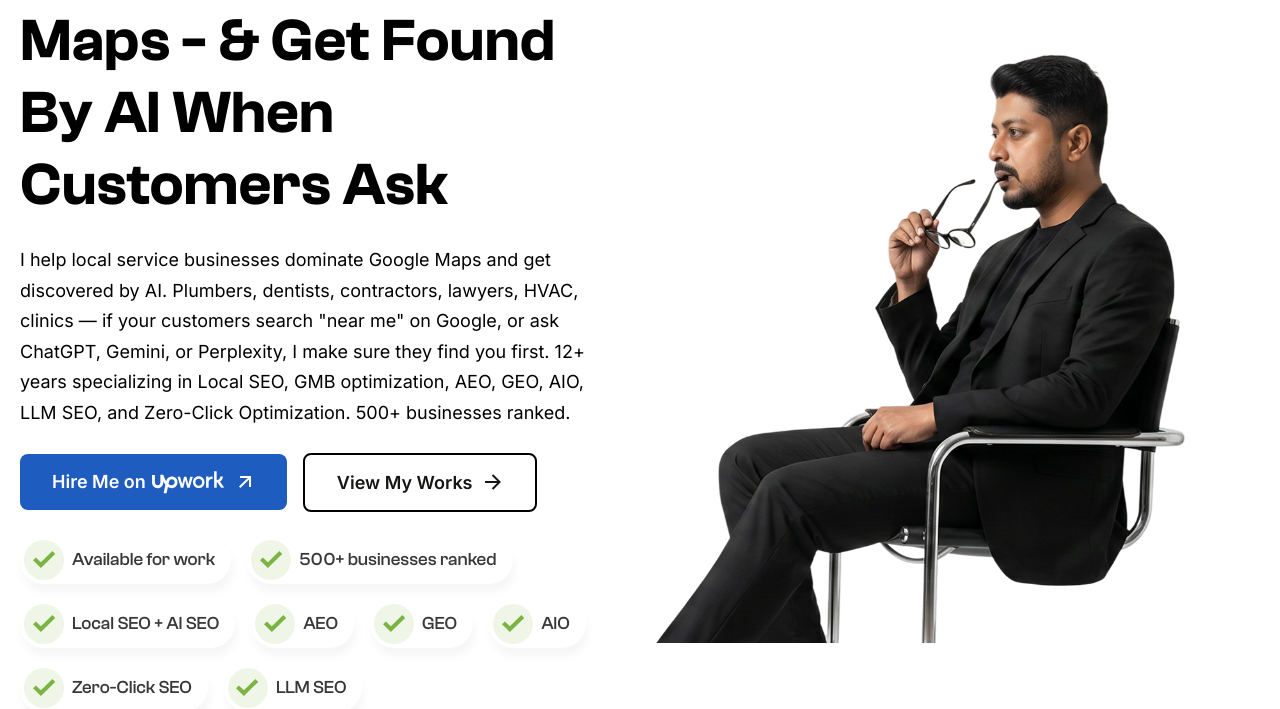
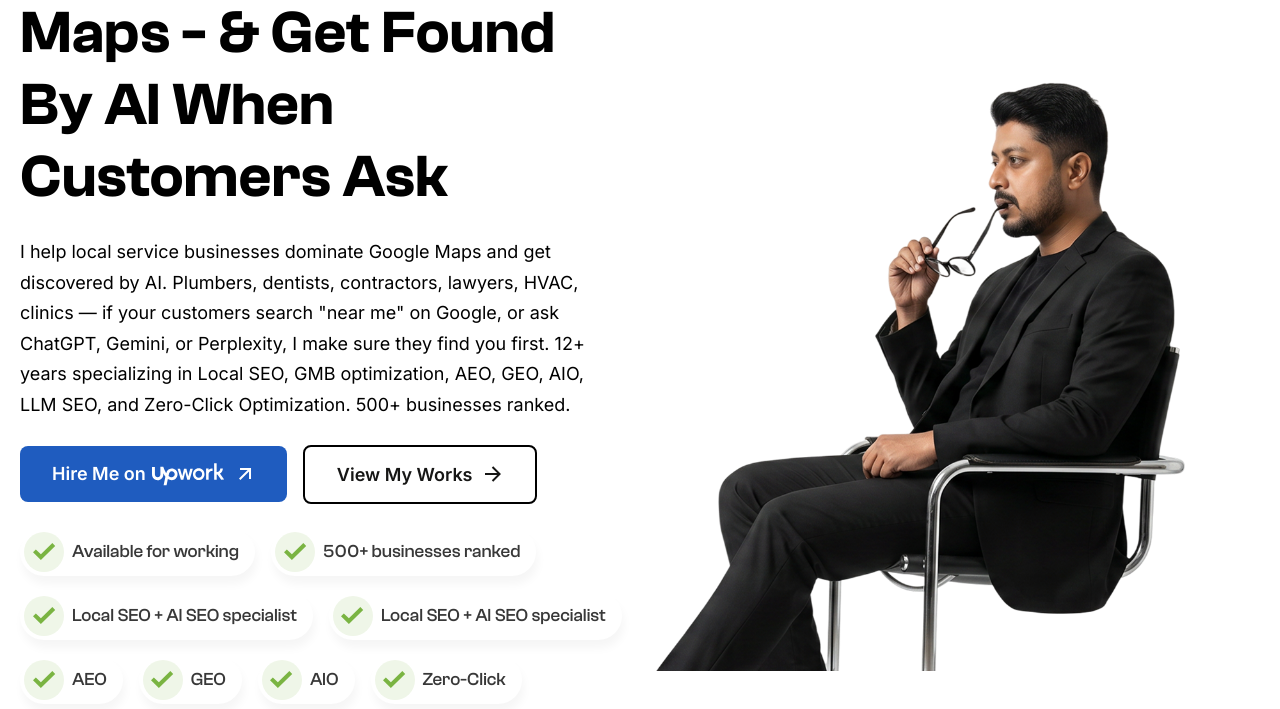
Before and after one commit to alnoman30/ruhulamin, a website built with Vite: page index.html in a window 1280 px wide. Shown: the part 243-952 px from the top of the page. Built offline with nearby package versions, Linux system fonts and the light colour scheme.

Commit message:
first commit

```diff
--- a/index.html
+++ b/index.html
@@ -171,7 +171,7 @@
                                     class="w-5 sm:w-6 lg:w-auto" />
                             </span>
 
-                            <span class="block mt-2">
+                            <span class="">
                                 Maps - & Get Found By AI When Customers Ask
                             </span>
                         </h1>
@@ -258,10 +258,9 @@
                                         class="w-4 h-4 sm:w-auto sm:h-auto" />
                                 </span>
                                 <span class="text-sm sm:text-lg font-medium leading-[150%] text-dark2">
-                                    Available for work
+                                    Available for working
                                 </span>
                             </li>
-
                             <li
                                 class="flex items-center gap-2 bg-white rounded-full pl-1 pr-4 py-1 shadow-[2px_8px_10px_0_rgba(0,0,0,0.04)]">
                                 <span
@@ -273,7 +272,6 @@
                                     500+ businesses ranked
                                 </span>
                             </li>
-
                             <li
                                 class="flex items-center gap-2 bg-white rounded-full pl-1 pr-4 py-1 shadow-[2px_8px_10px_0_rgba(0,0,0,0.04)]">
                                 <span
@@ -282,10 +280,20 @@
                                         class="w-4 h-4 sm:w-auto sm:h-auto" />
                                 </span>
                                 <span class="text-sm sm:text-lg font-medium leading-[150%] text-dark2">
-                                    Local SEO + AI SEO
+                                    Local SEO + AI SEO specialist
                                 </span>
                             </li>
-
+                            <li
+                                class="flex items-center gap-2 bg-white rounded-full pl-1 pr-4 py-1 shadow-[2px_8px_10px_0_rgba(0,0,0,0.04)]">
+                                <span
+                                    class="w-8 h-8 sm:w-10 sm:h-10 flex items-center justify-center rounded-full bg-green/12 shrink-0">
+                                    <img src="assets/images/green-check.svg" alt="check"
+                                        class="w-4 h-4 sm:w-auto sm:h-auto" />
+                                </span>
+                                <span class="text-sm sm:text-lg font-medium leading-[150%] text-dark2">
+                                    Local SEO + AI SEO specialist
+                                </span>
+                            </li>
                             <li
                                 class="flex items-center gap-2 bg-white rounded-full pl-1 pr-4 py-1 shadow-[2px_8px_10px_0_rgba(0,0,0,0.04)]">
                                 <span
@@ -297,7 +305,6 @@
                                     AEO
                                 </span>
                             </li>
-
                             <li
                                 class="flex items-center gap-2 bg-white rounded-full pl-1 pr-4 py-1 shadow-[2px_8px_10px_0_rgba(0,0,0,0.04)]">
                                 <span
@@ -309,7 +316,6 @@
                                     GEO
                                 </span>
                             </li>
-
                             <li
                                 class="flex items-center gap-2 bg-white rounded-full pl-1 pr-4 py-1 shadow-[2px_8px_10px_0_rgba(0,0,0,0.04)]">
                                 <span
@@ -321,7 +327,6 @@
                                     AIO
                                 </span>
                             </li>
-
                             <li
                                 class="flex items-center gap-2 bg-white rounded-full pl-1 pr-4 py-1 shadow-[2px_8px_10px_0_rgba(0,0,0,0.04)]">
                                 <span
@@ -330,10 +335,9 @@
                                         class="w-4 h-4 sm:w-auto sm:h-auto" />
                                 </span>
                                 <span class="text-sm sm:text-lg font-medium leading-[150%] text-dark2">
-                                    Zero-Click SEO
+                                    Zero-Click
                                 </span>
                             </li>
-
                             <li
                                 class="flex items-center gap-2 bg-white rounded-full pl-1 pr-4 py-1 shadow-[2px_8px_10px_0_rgba(0,0,0,0.04)]">
                                 <span
@@ -342,7 +346,7 @@
                                         class="w-4 h-4 sm:w-auto sm:h-auto" />
                                 </span>
                                 <span class="text-sm sm:text-lg font-medium leading-[150%] text-dark2">
-                                    LLM SEO
+                                    LLM
                                 </span>
                             </li>
 
```
